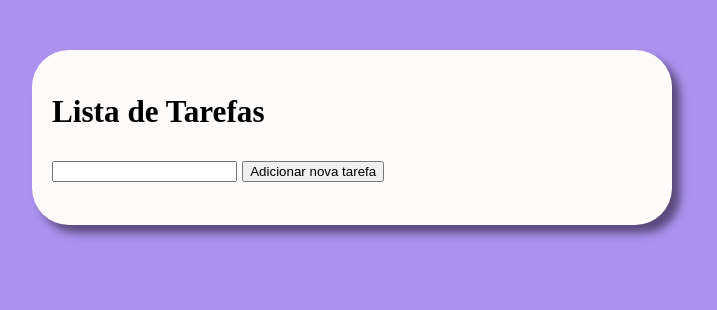
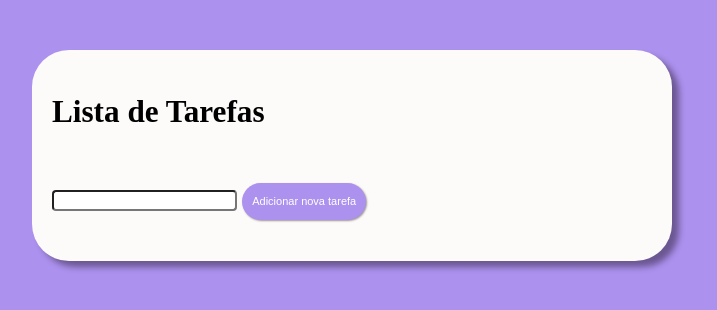
Before and after one commit to lauluah/Lista-Tarefas, a plain HTML site: page index.html in a window 1280 px wide. Shown: the whole page, without its empty margins (288-1005 px from the left). Drawn offline with Linux system fonts and the light colour scheme.

Commit message:
Update style.css

```diff
--- a/style.css
+++ b/style.css
@@ -21,7 +21,7 @@ body {
   max-width: 640px;
   margin: 50px auto;
   background: #fdfafa;
-  box-shadow: 8px 8px 8px rgba(12, 1, 10, 0.5);
+  box-shadow: 7px 6px 6px rgba(12, 1, 10, 0.405);
   padding: 20px;
   border-radius: 37px;
 }
@@ -30,6 +30,8 @@ form input, form label, form button {
   display: block;
   width: 100%;
   margin-bottom: 10px;
+  border-radius: 40px;
+
 }
 
 form input {
@@ -40,6 +42,10 @@ form input {
 
 form input:focus {
   outline: 1px solid var(--primary-color);
+}
+
+.input-tarefa {
+  border-radius: 4px;
 }
 
 form button {
@@ -53,6 +59,20 @@ form button {
   margin-top: 30px;
 }
 
+.btn-tarefa {
+  border: none;
+  background: var(--primary-color);
+  color: #fff;
+  width: 124px;
+  font-size: 11px;
+  font-weight: 100;
+  height: 37px;
+  cursor: pointer;
+  margin-top: 30px;
+  border-radius: 40px;
+  box-shadow: 1px 1px 2px rgba(12, 1, 10, 0.405);
+}
+
 form button:hover {
   background: var(--primary-color-darker);
 }
```
